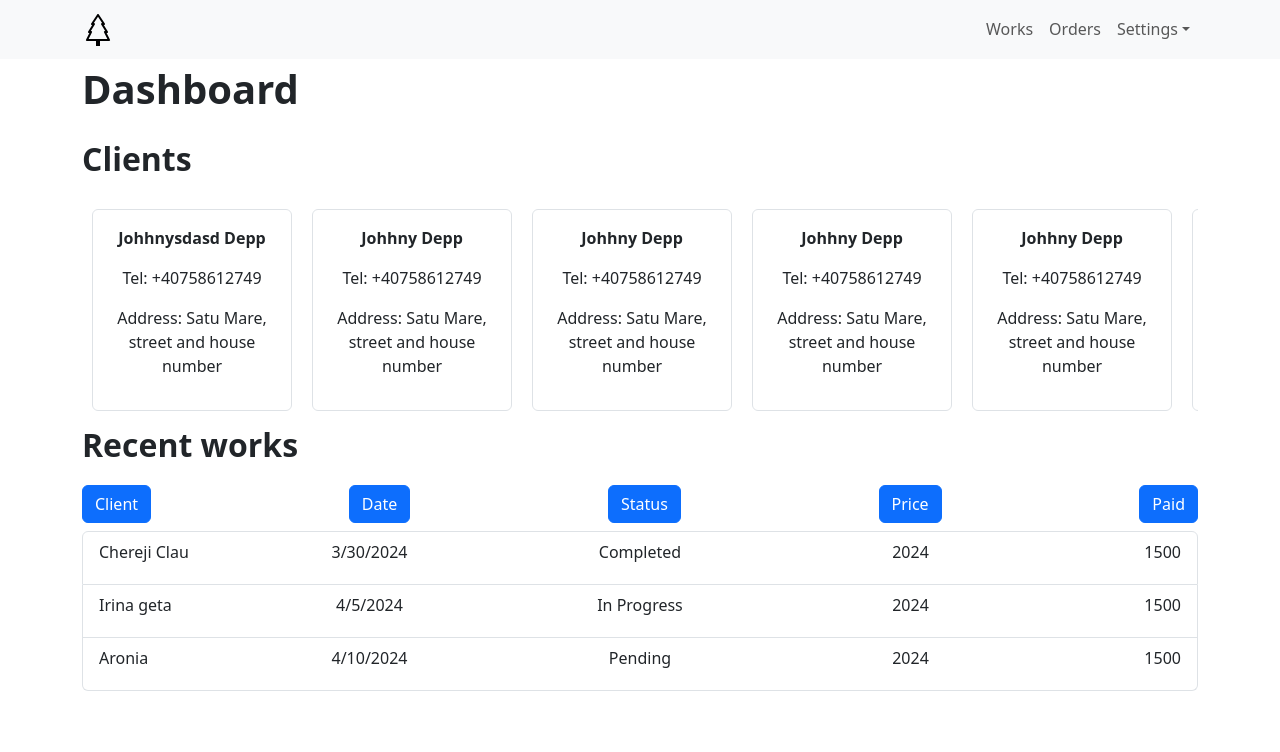
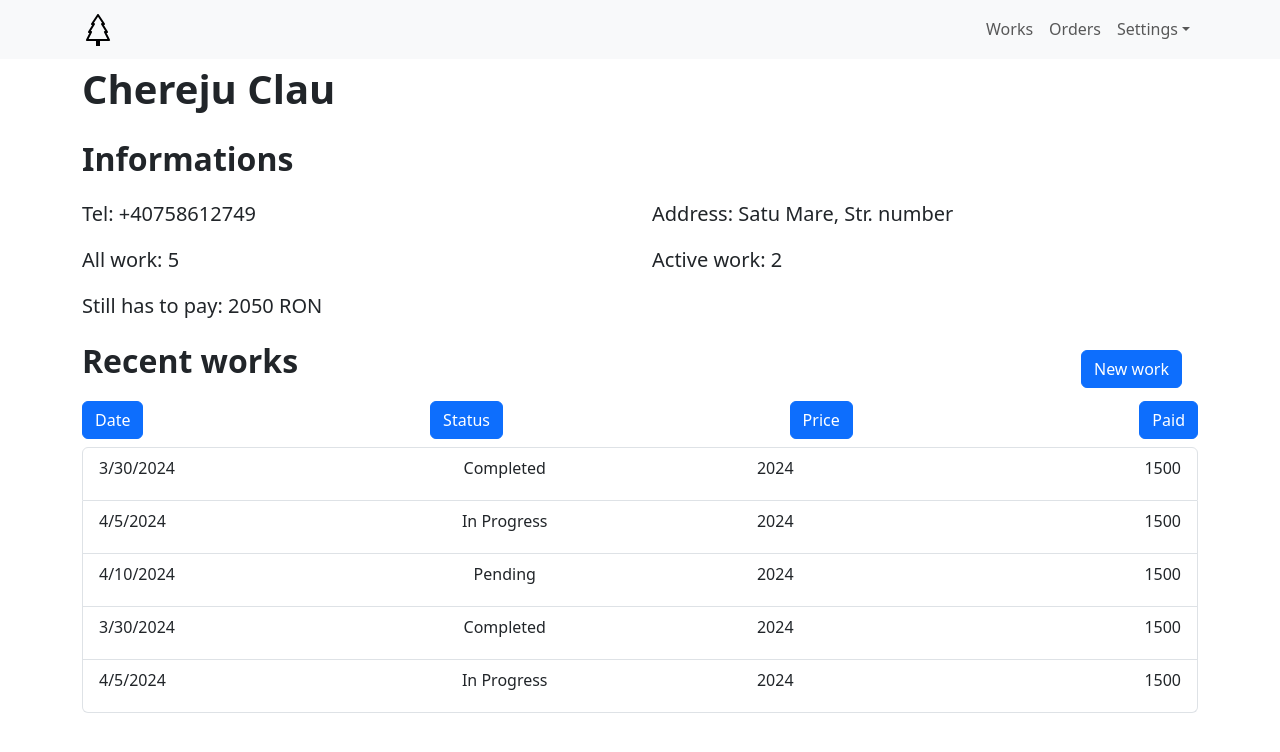
Before and after one commit to BudyBuilding/asztalos, a React (Create React App) app in the folder asztalos/: page / in a window 1280 px wide. Shown: the top 752 px of the page. Built offline with nearby package versions, Linux system fonts and the light colour scheme.

Commit message:
Creating the client analyzer.

```diff
--- a/asztalos/src/App.js
+++ b/asztalos/src/App.js
@@ -2,6 +2,7 @@ import "./App.css";
 import Login from "./components/modules/login";
 import Dashboard from "./components/modules/dashboard";
 import Navbar from "./components/modules/navigationbar";
+import Clientanalyzer from "./components/reusable/Client-analyzer";
 
 import "bootstrap/dist/css/bootstrap.min.css"; // Importáljuk a Bootstrap stíluslapot
 
@@ -13,7 +14,10 @@ function App() {
      <Login />
 */}
       <Navbar />
+      <Clientanalyzer />
+      {/*
       <Dashboard />
+       */}
     </div>
   );
 }
--- a/asztalos/src/components/modules/dashboard.js
+++ b/asztalos/src/components/modules/dashboard.js
@@ -1,12 +1,8 @@
 import { useState } from "react";
-import Table from "react-bootstrap/Table";
 import ListGroup from "react-bootstrap/ListGroup";
 import Container from "react-bootstrap/Container";
 import Button from "react-bootstrap/Button";
 import DashboardListItem from "../reusable/dashboard-list-item";
-import Carousel from "react-bootstrap/Carousel";
-import Row from "react-bootstrap/Row";
-import Col from "react-bootstrap/Col";
 
 function Dashboard() {
   const [works, setWorks] = useState([
@@ -34,118 +30,314 @@ function Dashboard() {
       Price: 2024,
       Paid: 1500,
     },
+    {
+      Id: 1,
+      Client: "Chereji Clau",
+      Date: new Date("2024-03-30"),
+      Status: "Completed",
+      Price: 2024,
+      Paid: 1500,
+    },
+    {
+      Id: 2,
+      Client: "Irina geta",
+      Date: new Date("2024-04-05"),
+      Status: "In Progress",
+      Price: 2024,
+      Paid: 1500,
+    },
+    {
+      Id: 3,
+      Client: "Aronia",
+      Date: new Date("2024-04-10"),
+      Status: "Pending",
+      Price: 2024,
+      Paid: 1500,
+    },
+    {
+      Id: 1,
+      Client: "Chereji Clau",
+      Date: new Date("2024-03-30"),
+      Status: "Completed",
+      Price: 2024,
+      Paid: 1500,
+    },
+    {
+      Id: 2,
+      Client: "Irina geta",
+      Date: new Date("2024-04-05"),
+      Status: "In Progress",
+      Price: 2024,
+      Paid: 1500,
+    },
+    {
+      Id: 3,
+      Client: "Aronia",
+      Date: new Date("2024-04-10"),
+      Status: "Pending",
+      Price: 2024,
+      Paid: 1500,
+    },
+    {
+      Id: 1,
+      Client: "Chereji Clau",
+      Date: new Date("2024-03-30"),
+      Status: "Completed",
+      Price: 2024,
+      Paid: 1500,
+    },
+    {
+      Id: 2,
+      Client: "Irina geta",
+      Date: new Date("2024-04-05"),
+      Status: "In Progress",
+      Price: 2024,
+      Paid: 1500,
+    },
+    {
+      Id: 3,
+      Client: "Aronia",
+      Date: new Date("2024-04-10"),
+      Status: "Pending",
+      Price: 2024,
+      Paid: 1500,
+    },
+    {
+      Id: 1,
+      Client: "Chereji Clau",
+      Date: new Date("2024-03-30"),
+      Status: "Completed",
+      Price: 2024,
+      Paid: 1500,
+    },
+    {
+      Id: 2,
+      Client: "Irina geta",
+      Date: new Date("2024-04-05"),
+      Status: "In Progress",
+      Price: 2024,
+      Paid: 1500,
+    },
+    {
+      Id: 3,
+      Client: "Aronia",
+      Date: new Date("2024-04-10"),
+      Status: "Pending",
+      Price: 2024,
+      Paid: 1500,
+    },
+    {
+      Id: 1,
+      Client: "Chereji Clau",
+      Date: new Date("2024-03-30"),
+      Status: "Completed",
+      Price: 2024,
+      Paid: 1500,
+    },
+    {
+      Id: 2,
+      Client: "Irina geta",
+      Date: new Date("2024-04-05"),
+      Status: "In Progress",
+      Price: 2024,
+      Paid: 1500,
+    },
+    {
+      Id: 3,
+      Client: "Aronia",
+      Date: new Date("2024-04-10"),
+      Status: "Pending",
+      Price: 2024,
+      Paid: 1500,
+    },
+    {
+      Id: 1,
+      Client: "Chereji Clau",
+      Date: new Date("2024-03-30"),
+      Status: "Completed",
+      Price: 2024,
+      Paid: 1500,
+    },
+    {
+      Id: 2,
+      Client: "Irina geta",
+      Date: new Date("2024-04-05"),
+      Status: "In Progress",
+      Price: 2024,
+      Paid: 1500,
+    },
+    {
+      Id: 3,
+      Client: "Aronia",
+      Date: new Date("2024-04-10"),
+      Status: "Pending",
+      Price: 2024,
+      Paid: 1500,
+    },
+    {
+      Id: 1,
+      Client: "Chereji Clau",
+      Date: new Date("2024-03-30"),
+      Status: "Completed",
+      Price: 2024,
+      Paid: 1500,
+    },
+    {
+      Id: 2,
+      Client: "Irina geta",
+      Date: new Date("2024-04-05"),
+      Status: "In Progress",
+      Price: 2024,
+      Paid: 1500,
+    },
+    {
+      Id: 3,
+      Client: "Aronia",
+      Date: new Date("2024-04-10"),
+      Status: "Pending",
+      Price: 2024,
+      Paid: 1500,
+    },
   ]);
-  const clientBoxWidth = 200;
 
   const [clients, setClients] = useState([
     {
       Id: 1,
-      Name: "Johhnysdasd Depp",
+      Name: "John Doe",
       Tel: "+40758612749",
-      Address: "Satu Mare, street and house number",
+      Address: "123 Main Street, New York",
     },
     {
-      Id: 1,
-      Name: "Johhny Depp",
-      Tel: "+40758612749",
-      Address: "Satu Mare, street and house number",
+      Id: 2,
+      Name: "Alice Smith",
+      Tel: "+123456789",
+      Address: "456 Park Avenue, Los Angeles",
     },
     {
-      Id: 1,
-      Name: "Johhny Depp",
-      Tel: "+40758612749",
-      Address: "Satu Mare, street and house number",
+      Id: 3,
+      Name: "Michael Johnson",
+      Tel: "+987654321",
+      Address: "789 Maple Street, Chicago",
     },
     {
-      Id: 1,
-      Name: "Johhny Depp",
-      Tel: "+40758612749",
-      Address: "Satu Mare, street and house number",
+      Id: 4,
+      Name: "Emma Davis",
+      Tel: "+135792468",
+      Address: "246 Elm Street, San Francisco",
     },
     {
-      Id: 1,
-      Name: "Johhny Depp",
-      Tel: "+40758612749",
-      Address: "Satu Mare, street and house number",
+      Id: 5,
+      Name: "James Wilson",
+      Tel: "+246813579",
+      Address: "357 Oak Street, Boston",
     },
     {
-      Id: 1,
-      Name: "Johhny Depp",
-      Tel: "+40758612749",
-      Address: "Satu Mare, street and house number",
+      Id: 6,
+      Name: "Sophia Martinez",
+      Tel: "+369258147",
+      Address: "258 Pine Street, Seattle",
     },
     {
-      Id: 1,
-      Name: "Johhny Depp",
-      Tel: "+40758612749",
-      Address: "Satu Mare, street and house number",
+      Id: 7,
+      Name: "Olivia Brown",
+      Tel: "+987654321",
+      Address: "753 Cedar Street, Miami",
     },
     {
-      Id: 1,
-      Name: "Johhny Depp",
-      Tel: "+40758612749",
-      Address: "Satu Mare, street and house number",
+      Id: 8,
+      Name: "William Taylor",
+      Tel: "+456123789",
+      Address: "159 Birch Street, Dallas",
     },
     {
-      Id: 1,
-      Name: "Johhny Depp",
-      Tel: "+40758612749",
-      Address: "Satu Mare, street and house number",
+      Id: 9,
+      Name: "Emily Johnson",
+      Tel: "+321654987",
+      Address: "852 Willow Street, Houston",
     },
     {
-      Id: 1,
-      Name: "Johhny Depp",
-      Tel: "+40758612749",
-      Address: "Satu Mare, street and house number",
+      Id: 10,
+      Name: "Daniel Garcia",
+      Tel: "+789654123",
+      Address: "369 Maple Street, Atlanta",
     },
     {
-      Id: 1,
-      Name: "Johhny Depp",
-      Tel: "+40758612749",
-      Address: "Satu Mare, street and house number",
+      Id: 11,
+      Name: "Isabella Lopez",
+      Tel: "+159753468",
+      Address: "753 Elm Street, Philadelphia",
     },
     {
-      Id: 1,
-      Name: "Johhny Depp",
-      Tel: "+40758612749",
-      Address: "Satu Mare, street and house number",
+      Id: 12,
+      Name: "Matthew Young",
+      Tel: "+753159852",
+      Address: "159 Pine Street, Phoenix",
     },
     {
-      Id: 1,
-      Name: "Johhny Depp",
-      Tel: "+40758612749",
-      Address: "Satu Mare, street and house number",
+      Id: 13,
+      Name: "Ethan Hernandez",
+      Tel: "+357159753",
+      Address: "357 Oak Street, Las Vegas",
     },
     {
-      Id: 1,
-      Name: "Johhny Depp",
-      Tel: "+40758612749",
-      Address: "Satu Mare, street and house number",
+      Id: 14,
+      Name: "Sofia Martinez",
+      Tel: "+258963147",
+      Address: "258 Cedar Street, San Diego",
     },
     {
-      Id: 1,
-      Name: "Johhny Depp",
-      Tel: "+40758612749",
-      Address: "Satu Mare, street and house number",
+      Id: 15,
+      Name: "Mia Rodriguez",
+      Tel: "+654321987",
+      Address: "987 Maple Street, Washington D.C.",
     },
     {
-      Id: 1,
-      Name: "Johhny Depp",
-      Tel: "+40758612749",
-      Address: "Satu Mare, street and house number",
+      Id: 16,
+      Name: "Alexander Wilson",
+      Tel: "+951753852",
+      Address: "753 Oak Street, San Antonio",
     },
     {
-      Id: 1,
-      Name: "Johhny Depp",
-      Tel: "+40758612749",
-      Address: "Satu Mare, street and house number",
+      Id: 17,
+      Name: "Charlotte Gonzalez",
+      Tel: "+741852963",
+      Address: "147 Pine Street, Denver",
     },
+    {
+      Id: 18,
+      Name: "Jacob Perez",
+      Tel: "+369258147",
+      Address: "258 Elm Street, Orlando",
+    },
+    {
+      Id: 19,
+      Name: "Ava Carter",
+      Tel: "+852369741",
+      Address: "369 Cedar Street, Nashville",
+    },
+    {
+      Id: 20,
+      Name: "Liam Scott",
+      Tel: "+123987456",
+      Address: "456 Birch Street, Austin",
+    },
+    // További kliensek...
   ]);
 
   return (
     <>
       <div class="container d-xl-block">
-        <p className="fs-1 fw-bold text-start">Dashboard</p>
+        <div className="d-flex justify-content-between align-items-center">
+          <p className="fs-1 fw-bold text-start mb-0">Dashboard</p>
+          <div>
+            <Button variant="primary" onClick={() => {}} className="me-3">
+              New work
+            </Button>
+            <Button variant="primary" onClick={() => {}} className="me-3">
+              New client
+            </Button>
+          </div>
+        </div>
       </div>
 
       <Container className="d-xl-block">
--- /dev/null
+++ b/asztalos/src/components/reusable/Client-analyzer.js
@@ -0,0 +1,112 @@
+import React, { useState } from "react";
+import { Button, ListGroup } from "react-bootstrap";
+import ClientWorkListItem from "./client-works-list-item";
+function Clientanalyzer() {
+  const [works, setWorks] = useState([
+    {
+      Id: 1,
+      Date: new Date("2024-03-30"),
+      Status: "Completed",
+      Price: 2024,
+      Paid: 1500,
+    },
+    {
+      Id: 2,
+      Date: new Date("2024-04-05"),
+      Status: "In Progress",
+      Price: 2024,
+      Paid: 1500,
+    },
+    {
+      Id: 3,
+      Date: new Date("2024-04-10"),
+      Status: "Pending",
+      Price: 2024,
+      Paid: 1500,
+    },
+    {
+      Id: 4,
+      Date: new Date("2024-03-30"),
+      Status: "Completed",
+      Price: 2024,
+      Paid: 1500,
+    },
+    {
+      Id: 5,
+      Date: new Date("2024-04-05"),
+      Status: "In Progress",
+      Price: 2024,
+      Paid: 1500,
+    },
+  ]);
+
+  return (
+    <>
+      <div class="container d-xl-block">
+        <p className="fs-1 fw-bold text-start">Chereju Clau</p>
+      </div>
+      <div class="container d-xl-block">
+        <p className="fs-2 fw-bold text-start">Informations</p>
+        <div className="row">
+          <div className="col-md-6">
+            <p className="fs-5 text-start">
+              Tel: <span>+40758612749</span>
+            </p>
+          </div>
+          <div className="col-md-6">
+            <p className="fs-5 text-start">
+              Address: <span>Satu Mare, Str. number</span>
+            </p>
+          </div>
+          <div className="col-md-6">
+            <p className="fs-5 text-start">
+              All work: <span>5</span>
+            </p>
+          </div>
+          <div className="col-md-6">
+            <p className="fs-5 text-start">
+              Active work: <span>2</span>
+            </p>
+          </div>
+          <div className="col-md-6">
+            <p className="fs-5 text-start">
+              Still has to pay: <span>2050</span> RON
+            </p>
+          </div>
+        </div>
+      </div>
+
+      <div class="container d-xl-block">
+        <div className="d-flex justify-content-between align-items-center">
+          <p className="fs-2 fw-bold text-start">Recent works</p>
+          <div>
+            <Button variant="primary" onClick={() => {}} className="me-3">
+              New work
+            </Button>
+          </div>
+        </div>
+        <div className="d-flex justify-content-between mb-2">
+          <Button variant="primary" onClick={() => {}}>
+            Date
+          </Button>
+          <Button variant="primary" onClick={() => {}}>
+            Status
+          </Button>
+          <Button variant="primary" onClick={() => {}}>
+            Price
+          </Button>
+          <Button variant="primary" onClick={() => {}}>
+            Paid
+          </Button>
+        </div>
+        <ListGroup>
+          {works.map((work) => (
+            <ClientWorkListItem key={work.Id} work={work} />
+          ))}
+        </ListGroup>
+      </div>
+    </>
+  );
+}
+
+export default Clientanalyzer;
--- /dev/null
+++ b/asztalos/src/components/reusable/client-works-list-item.js
@@ -0,0 +1,25 @@
+import React from "react";
+import ListGroup from "react-bootstrap/ListGroup";
+
+function ClientWorkListItem({ work }) {
+  return (
+    <ListGroup.Item>
+      <div className="d-flex w-100 mb-2 justify-content-between">
+        <span className="mb-1 text-start" style={{ width: "25%" }}>
+          {work.Date.toLocaleDateString()}
+        </span>
+        <span className="mb-1 text-center" style={{ width: "25%" }}>
+          {work.Status}
+        </span>
+        <span className="mb-1 text-center col-3" style={{ width: "25%" }}>
+          {work.Price}
+        </span>
+        <span className="mb-1 text-end " style={{ width: "25%" }}>
+          {work.Paid}
+        </span>
+      </div>
+    </ListGroup.Item>
+  );
+}
+
+export default ClientWorkListItem;
```
